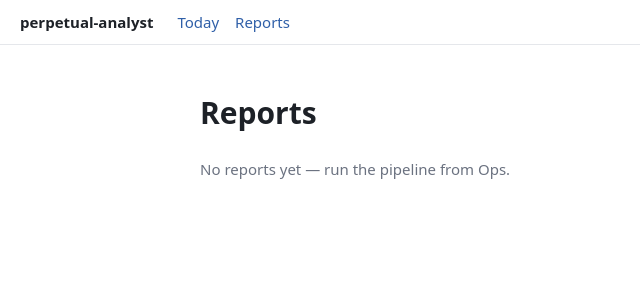
After one commit to RavindraTarunokusumo/perpetual-analyst, a Flask app: template src/perpetual_analyst/web/templates/reports.html in a window 1280 px wide. The commit adds this page. Shown: the top 300 px of the page, without its empty margins (0-640 px from the left). Run offline with Flask 3, Linux system fonts and the light colour scheme; the template is opened without the code that fills it, so the values that code supplies are empty.

Commit message:
feat(web): reports archive and detail pages
Co-Authored-By: Claude Opus 4.8 <noreply@anthropic.com>

```diff
--- a/src/perpetual_analyst/web/app.py
+++ b/src/perpetual_analyst/web/app.py
@@ -5,7 +5,7 @@ from __future__ import annotations
 import sqlite3
 
 import markdown as md
-from flask import Flask, g, render_template
+from flask import Flask, abort, g, render_template
 
 from perpetual_analyst.report.render import render_citations
 from perpetual_analyst.web import queries
@@ -44,4 +44,16 @@ def create_app(db_path: str) -> Flask:
         report_html = render_report_html(report["full_markdown"]) if report else ""
         return render_template("today.html", report=report, report_html=report_html)
 
+    @app.route("/reports")
+    def reports():
+        return render_template("reports.html", reports=queries.report_list(get_conn()))
+
+    @app.route("/reports/<report_date>")
+    def report_detail(report_date: str):
+        report = queries.report_by_date(get_conn(), report_date)
+        if report is None:
+            abort(404)
+        report_html = render_report_html(report["full_markdown"])
+        return render_template("report_detail.html", report=report, report_html=report_html)
+
     return app
--- a/src/perpetual_analyst/web/templates/base.html
+++ b/src/perpetual_analyst/web/templates/base.html
@@ -10,6 +10,7 @@
   <nav class="nav">
     <span class="brand">perpetual-analyst</span>
     <a href="{{ url_for('today') }}">Today</a>
+    <a href="{{ url_for('reports') }}">Reports</a>
     {% block nav_extra %}{% endblock %}
   </nav>
   {% with messages = get_flashed_messages(with_categories=true) %}
--- /dev/null
+++ b/src/perpetual_analyst/web/templates/report_detail.html
@@ -0,0 +1,6 @@
+{% extends "base.html" %}
+{% block content %}
+<p class="meta"><a href="{{ url_for('reports') }}">← Reports</a></p>
+<h1>{{ report.report_date }}</h1>
+<article class="report">{{ report_html|safe }}</article>
+{% endblock %}
--- /dev/null
+++ b/src/perpetual_analyst/web/templates/reports.html
@@ -0,0 +1,17 @@
+{% extends "base.html" %}
+{% block content %}
+<h1>Reports</h1>
+{% if reports %}
+<table>
+  <tr><th>Date</th><th>Delivered</th></tr>
+  {% for r in reports %}
+  <tr>
+    <td><a href="{{ url_for('report_detail', report_date=r.report_date) }}">{{ r.report_date }}</a></td>
+    <td>{% if r.delivered_at %}{{ r.delivered_at }}{% else %}<span class="warn">undelivered</span>{% endif %}</td>
+  </tr>
+  {% endfor %}
+</table>
+{% else %}
+<p class="empty">No reports yet — run the pipeline from Ops.</p>
+{% endif %}
+{% endblock %}
```
Also changed, not shown: src/perpetual_analyst/web/queries.py (+12 -0 lines), tests/test_web_queries.py (added, +14 -0 lines), tests/test_web_routes.py (+23 -0 lines).
